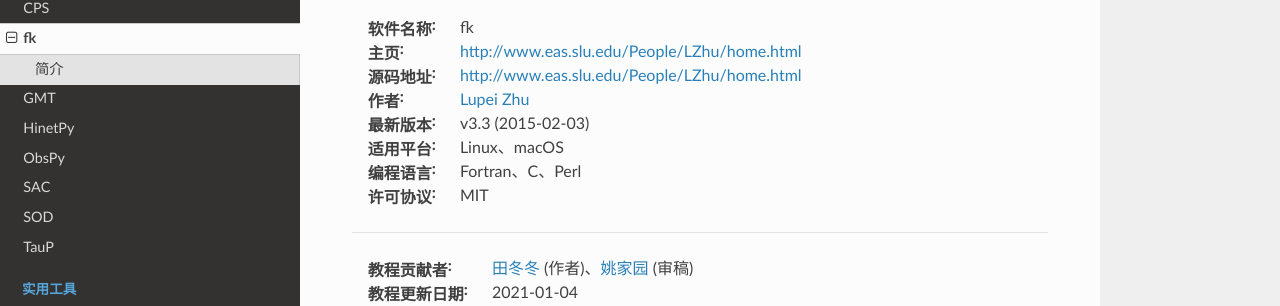
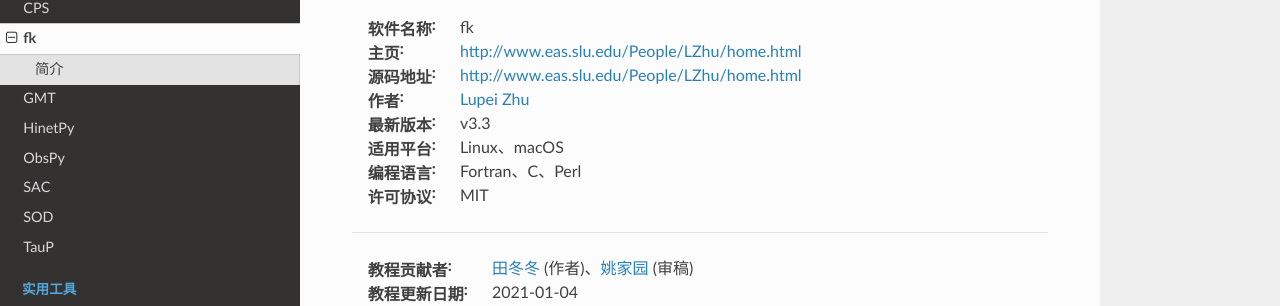
Before and after one commit to seismo-learn/software, a Sphinx documentation site: the page built from source/fk/index.rst, in a window 1280 px wide. Shown: the part 144-450 px from the top of the page. Built offline with Sphinx 7.4.7 and the Read the Docs theme 2.0.0, drawn with Linux system fonts in a browser that asks for light colours.

Commit message:
fk: Tiny fixes (#115)

```diff
--- a/source/fk/index.rst
+++ b/source/fk/index.rst
@@ -5,7 +5,7 @@ fk
 :主页: http://www.eas.slu.edu/People/LZhu/home.html
 :源码地址: http://www.eas.slu.edu/People/LZhu/home.html
 :作者: `Lupei Zhu <http://www.eas.slu.edu/People/LZhu/home.html>`__
-:最新版本: v3.3 (2015-02-03)
+:最新版本: v3.3
 :适用平台: Linux、macOS
 :编程语言: Fortran、C、Perl
 :许可协议: MIT
```
